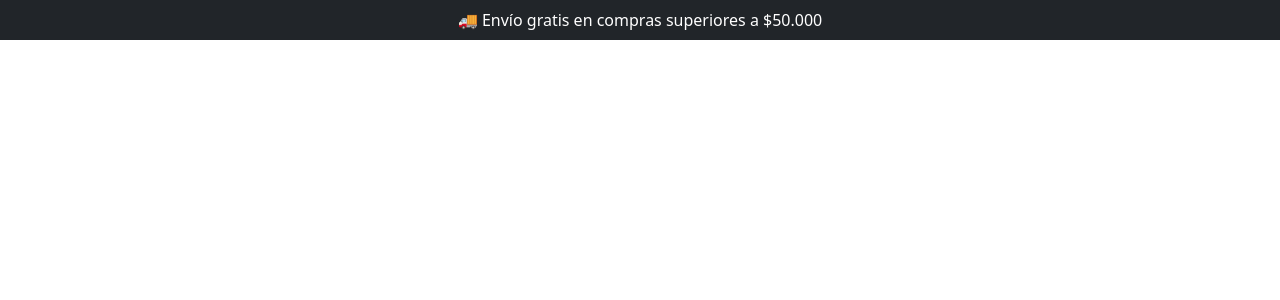
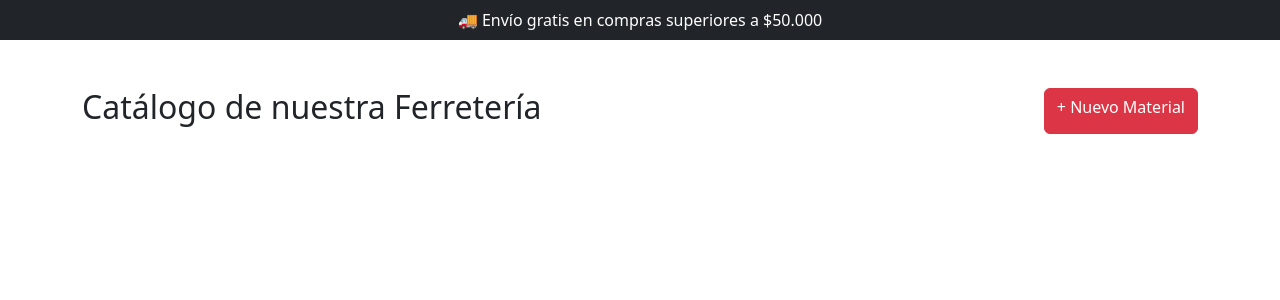
Before and after one commit to gonzalojilabert026-tech/SistemaReservaMateriales, a Django app: page /catalogo/ in a window 1280 px wide. Shown: the part 68-368 px from the top of the page. Run offline with Django 5.2, Linux system fonts and the light colour scheme; the visitor is signed in with stand-in values (Sample User, id 1); data that the repository does not hold is empty.

Commit message:
mejora de vista general del projecto, mas resolucion de algunos errores o fallos de logica, como de que cualquier usuario podia editar , pero ahora no

```diff
--- a/apps/catalogo/templates/catalogo/editar_material.html
+++ b/apps/catalogo/templates/catalogo/editar_material.html
@@ -1,8 +1,8 @@
 {% extends 'base.html' %}
 
-{% block contenido %}
+{% block content %}
 
-<h1 class="mb-4">Editar Material</h1>
+<h1 class="mb-4" style="text-align: center;">Editar Material</h1>
 
 <div class="card">
 
@@ -23,7 +23,7 @@
             </button>
 
             <a
-                href="{% url 'materiales' %}"
+                href="{% url 'catalogo:materiales' %}"
                 class="btn btn-secondary">
 
                 Volver
--- a/apps/catalogo/templates/catalogo/eliminar_material.html
+++ b/apps/catalogo/templates/catalogo/eliminar_material.html
@@ -1,6 +1,6 @@
 {% extends 'base.html' %}
 
-{% block contenido %}
+{% block content %}
 
 <div class="card border-danger">
 
@@ -30,7 +30,7 @@
             </button>
 
             <a
-                href="{% url 'materiales' %}"
+                href="{% url 'catalogo:materiales' %}"
                 class="btn btn-secondary">
 
                 Cancelar
--- a/apps/catalogo/templates/catalogo/lista_sesion.html
+++ b/apps/catalogo/templates/catalogo/lista_sesion.html
@@ -1,6 +1,6 @@
 {% extends 'base.html' %}
 
-{% block contenido %}
+{% block content %}
 
 <h1 class="mb-4">
     Materiales en Sesión
@@ -30,7 +30,7 @@
             </ul>
 
             <a
-                href="{% url 'vaciar_sesion' %}"
+                href="{% url 'catalogo:vaciar_sesion' %}"
                 class="btn btn-danger mt-3">
 
                 Vaciar Sesión
--- a/apps/catalogo/templates/catalogo/materiales.html
+++ b/apps/catalogo/templates/catalogo/materiales.html
@@ -1,144 +1,102 @@
 {% extends 'base.html' %}
 
-{% block contenido %}
+{% block content %}
 
-<h1 class="mb-4">Lista de Materiales</h1>
+<div class="container py-5">
 
-<form method="GET" class="mb-4">
+    <div class="d-flex justify-content-between mb-4">
 
-    <div class="input-group">
+        <h2>
+            Catálogo de nuestra Ferretería
+        </h2>
 
-        <input type="text" name="buscar" class="form-control" placeholder="Buscar material">
-
-        <button class="btn btn-primary" type="submit">
-
-            Buscar
-
-        </button>
+        {% if user.is_superuser %}
+        <a href="{% url 'catalogo:crear_material' %}"
+           class="btn btn-danger">
+            + Nuevo Material
+        </a>
+        {% endif %}
 
     </div>
 
-</form>
+    <div class="row g-4">
 
-<a href="{% url 'crear_material' %}" class="btn btn-success mb-4">
+        {% for material in materiales %}
 
-    Crear Material
+        <div class="col-md-4 col-lg-3">
 
-</a>
+            <div class="card h-100 border-0 shadow-sm">
 
-<a href="{% url 'lista_sesion' %}" class="btn btn-primary mb-4">
+                {% if material.imagen %}
+                <img src="{{ material.imagen.url }}"
+                     class="card-img-top"
+                     style="
+                     height:220px;
+                     object-fit:contain;
+                     padding:15px;">
+                {% endif %}
 
-    Ver Sesión
+                <div class="card-body">
 
-</a>
+                    <span class="badge bg-secondary">
+                        {{ material.categoria }}
+                    </span>
 
-{% for material in materiales %}
+                    <h5 class="mt-3">
+                        {{ material.nombre }}
+                    </h5>
 
-<div class="card mb-3">
+                    <p class="text-success mb-1">
+                        Stock: {{ material.stock }}
+                    </p>
 
-    <div class="card-body">
+                    <h4 class="text-danger fw-bold">
+                        ${{ material.precio_referencia }}
+                    </h4>
 
-        <h4>{{ material.nombre }}</h4>
+                </div>
 
-        <p>
-            Stock: {{ material.stock }}
-        </p>
+                <div class="card-footer bg-white border-0">
 
-        <p>
-            Categoría: {{ material.categoria }}
-        </p>
+                    <a href="{% url 'catalogo:detalle_material' material.id %}"
+                       class="btn btn-primary w-100">
 
-        <p>
-            Estado:
+                        Ver Detalle
 
-            {% if material.activo %}
+                    </a>
 
-            <span class="badge bg-success">
-                Disponible
-            </span>
+                    {% if user.is_superuser %}
 
-            {% else %}
+                    <div class="mt-2 d-flex gap-2">
 
-            <span class="badge bg-danger">
-                No Disponible
-            </span>
+                        <a href="{% url 'catalogo:editar_material' material.id %}"
+                           class="btn btn-warning btn-sm flex-fill">
 
-            {% endif %}
+                            Editar
 
-        </p>
+                        </a>
 
-        <a href="{% url 'detalle_material' material.id %}" class="btn btn-info">
-            Ver
-        </a>
+                        <a href="{% url 'catalogo:eliminar_material' material.id %}"
+                           class="btn btn-danger btn-sm flex-fill">
 
-        <a href="{% url 'editar_material' material.id %}" class="btn btn-warning">
-            Editar
-        </a>
+                            Eliminar
 
-        <a href="{% url 'eliminar_material' material.id %}" class="btn btn-danger">
-            Eliminar
-        </a>
+                        </a>
+
+                    </div>
+
+                    {% endif %}
+
+                </div>
+
+            </div>
+
+        </div>
+
+        {% endfor %}
 
     </div>
 
 </div>
 
-{% endfor %}
-
-
-<nav>
-
-    <ul class="pagination justify-content-center">
-
-        {% if materiales.has_previous %}
-
-        <li class="page-item">
-
-            <a class="page-link" href="?page=1">
-
-                Primera
-
-            </a>
-
-        </li>
-
-        <li class="page-item">
-
-            <a class="page-link" href="?page={{ materiales.previous_page_number }}">
-
-                Anterior
-
-            </a>
-
-        </li>
-
-        {% endif %}
-
-        <li class="page-item active">
-
-            <span class="page-link">
-
-                {{ materiales.number }}
-
-            </span>
-
-        </li>
-
-        {% if materiales.has_next %}
-
-        <li class="page-item">
-
-            <a class="page-link" href="?page={{ materiales.next_page_number }}">
-
-                Siguiente
-
-            </a>
-
-        </li>
-
-        {% endif %}
-
-    </ul>
-
-</nav>
 {% endblock %}
--- a/apps/catalogo/views.py
+++ b/apps/catalogo/views.py
@@ -1,5 +1,6 @@
 from django.shortcuts import render, redirect, get_object_or_404
 from django.db.models import Q
+from django.contrib.admin.views.decorators import staff_member_required
 from django.core.paginator import Paginator
 from django.contrib.auth.decorators import login_required
 
@@ -62,6 +63,7 @@ def detalle_material(request, id):
     )
 
 @login_required
+@staff_member_required
 def crear_material(request):
 
     if request.method == 'POST':
@@ -85,6 +87,7 @@ def crear_material(request):
 
 
 @login_required
+@staff_member_required
 def editar_material(request, id):
 
     material = get_object_or_404(
@@ -118,8 +121,8 @@ def editar_material(request, id):
         }
     )
 
-
 @login_required
+@staff_member_required
 def eliminar_material(request, id):
 
     material = get_object_or_404(
```
Also changed, not shown: apps/catalogo/templates/catalogo/crear_material.html (+22 -18 lines), apps/catalogo/templates/catalogo/detalle_material.html (+76 -45 lines), static/img/catalogo/llave_inglesa_stanley.png (added), static/img/catalogo/sierra_electrica_stanley_1600w.png (added), static/img/catalogo/taladro_inalambric_ bosh_18V.png (added).
